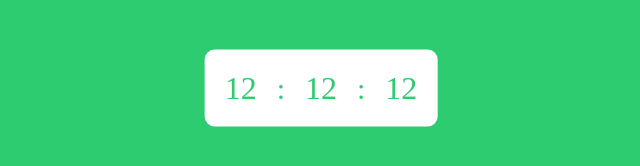
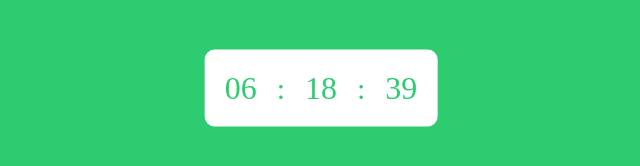
Before and after one commit to ParsaProgramming/Digital-clock, a plain HTML site: page index.html in a window 1280 px wide. Shown: the part 312-478 px from the top of the page, 319-959 px from the left. Drawn offline with Linux system fonts and the light colour scheme.

```diff
--- a/index.html
+++ b/index.html
@@ -9,11 +9,11 @@
 </head>
 <body>
     <div class="clock">
-        <div class="hourtxt"><h1>12</h1></div>
+        <div class="hourtxt"><h1></h1></div>
         <span>:</span>
-        <div class="minutetxt"><h1>12</h1></div>
+        <div class="minutetxt"><h1></h1></div>
         <span>:</span>
-        <div class="secondtxt"><h1>12</h1></div>
+        <div class="secondtxt"><h1></h1></div>
 
     </div>
 
--- a/js/script.js
+++ b/js/script.js
@@ -0,0 +1,31 @@
+let hourtxt = document.querySelector(".hourtxt h1");
+let minutetxt = document.querySelector(".minutetxt h1");
+let secondtxt = document.querySelector(".secondtxt h1");
+
+function SetTime(){
+    let date = new Date();
+    let Hour = date.getHours();
+    let Minute = date.getMinutes();
+    let Second = date.getSeconds();
+
+    hourtxt.textContent = Hour;
+    secondtxt.textContent = Second;
+    minutetxt.textContent = Minute;
+
+    // check if the varibales are less than 10 if they were so add "0" + the variable
+    if(Hour < 10){
+        hourtxt.textContent = "0" + Hour;
+    }
+    if(Minute < 10){
+        minutetxt.textContent = "0" + Minute;
+    }
+    if(Second < 10){
+        secondtxt.textContent = "0" + Second;
+    }
+
+
+}
+
+setInterval(()=>{
+    SetTime();
+},1000)
```
